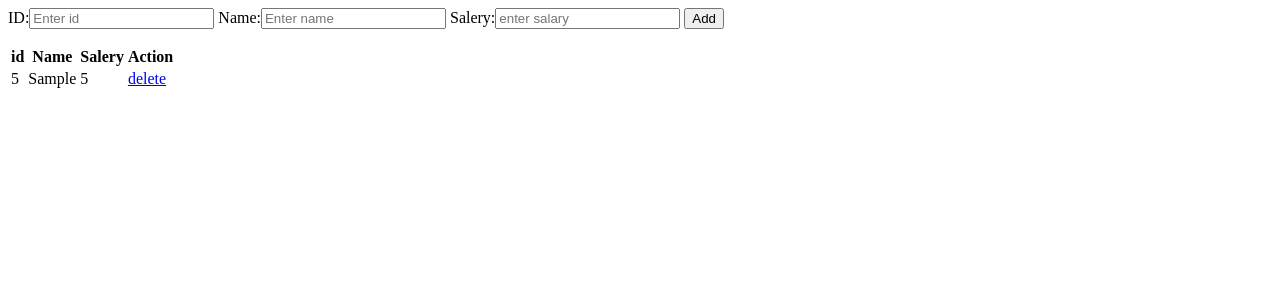
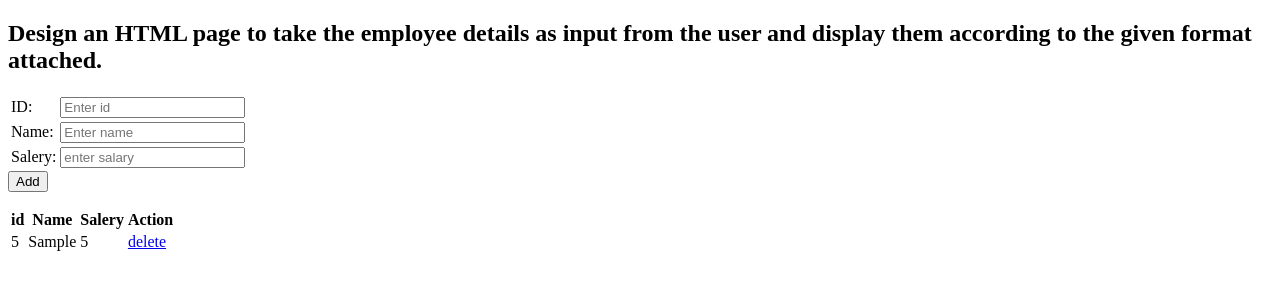
Before and after one commit to Soundryacedcoss/js-adv-task-01, a plain HTML site: page task-1/index.html in a window 1280 px wide. Both pictures are taken after typing "5", "Sample", "5" into the empty fields and a click on the button "Add". Drawn offline with Linux system fonts and the light colour scheme.

```diff
--- a/task-1/index.html
+++ b/task-1/index.html
@@ -7,11 +7,21 @@
     <title>task 1</title>
 </head>
 <body>
-
-   ID:<input type="number" id="ID" placeholder="Enter id">
-   Name:<input type="text" id="name" placeholder="Enter name">
-   Salery:<input type="number" id="sal" placeholder="enter salary">
-
+    <h2>Design an HTML page to take the employee details as input from the user and display them according to the given format attached.</h2>
+    <table>
+    <tr>
+        <td>ID:</td>
+        <td><input type="number" id="ID" placeholder="Enter id"></td>
+    </tr>
+        <tr>
+            <td>Name:</td>
+            <td><input type="text" id="name" placeholder="Enter name"></td>
+        </tr>
+        <tr>
+            <td>Salery:</td>
+            <td><input type="number" id="sal" placeholder="enter salary"></td>
+        </tr>
+    </table>
    <button onclick="add()">Add</button>
    <p id="Demo1"></p>
 </body>
--- a/task-1/script.js
+++ b/task-1/script.js
@@ -8,7 +8,13 @@
     document.getElementById("ID").value="";
     document.getElementById("name").value='';
     document.getElementById("sal").value='';
-
+ if(data1=="" || data2==""||data3==""){
+    document.getElementById("Demo1").innerHTML="Please fill all the box";
+ }
+ else if(!isNaN(data2)){
+  document.getElementById("Demo1").innerHTML="Name should be String"
+ }
+ else{
   var obj = {
     data1: data1,
     data2: data2,
@@ -16,6 +22,7 @@
   };
   arr.push(obj);
   display();
+}
 }
 
 function display() {
```
